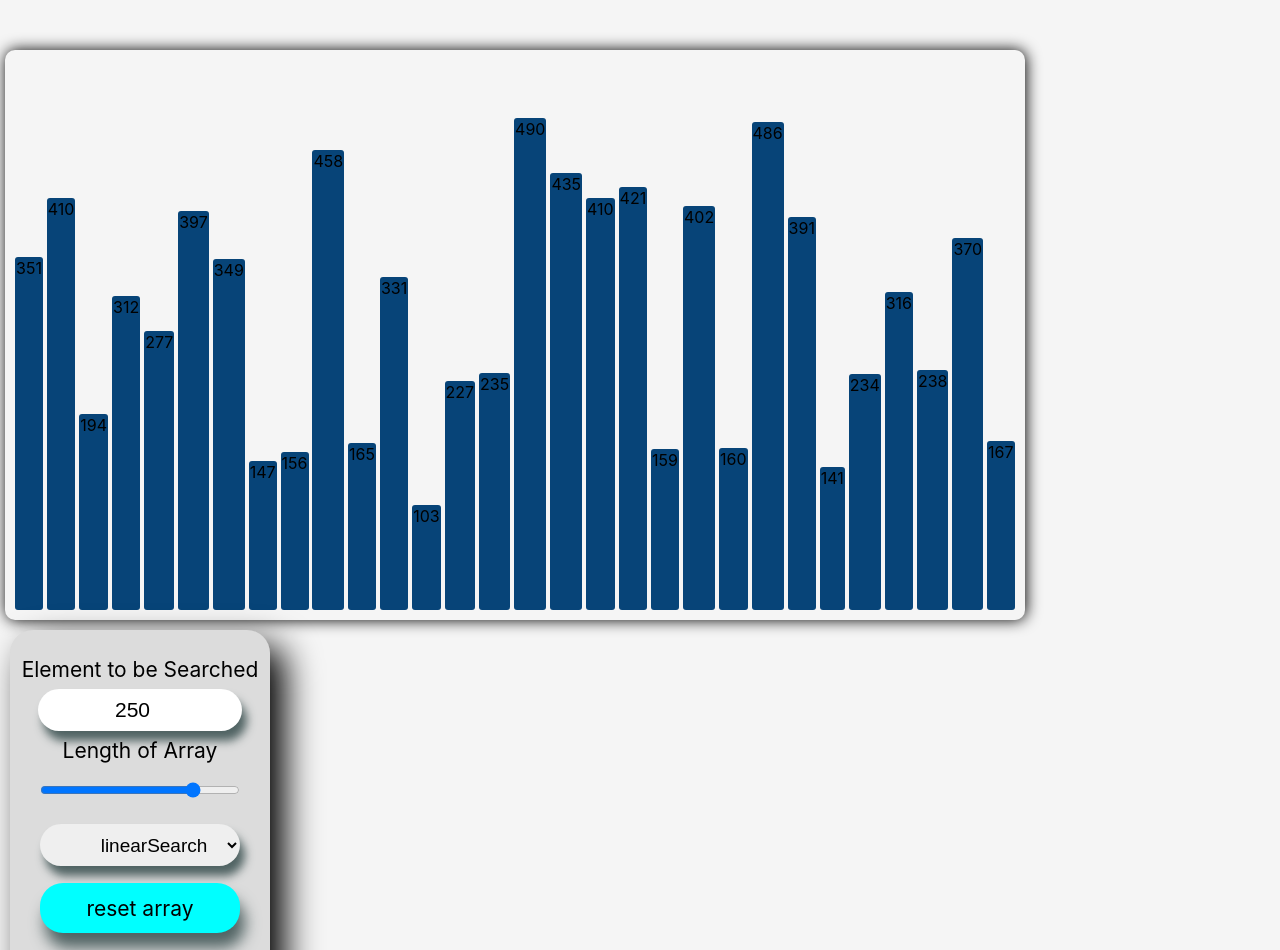
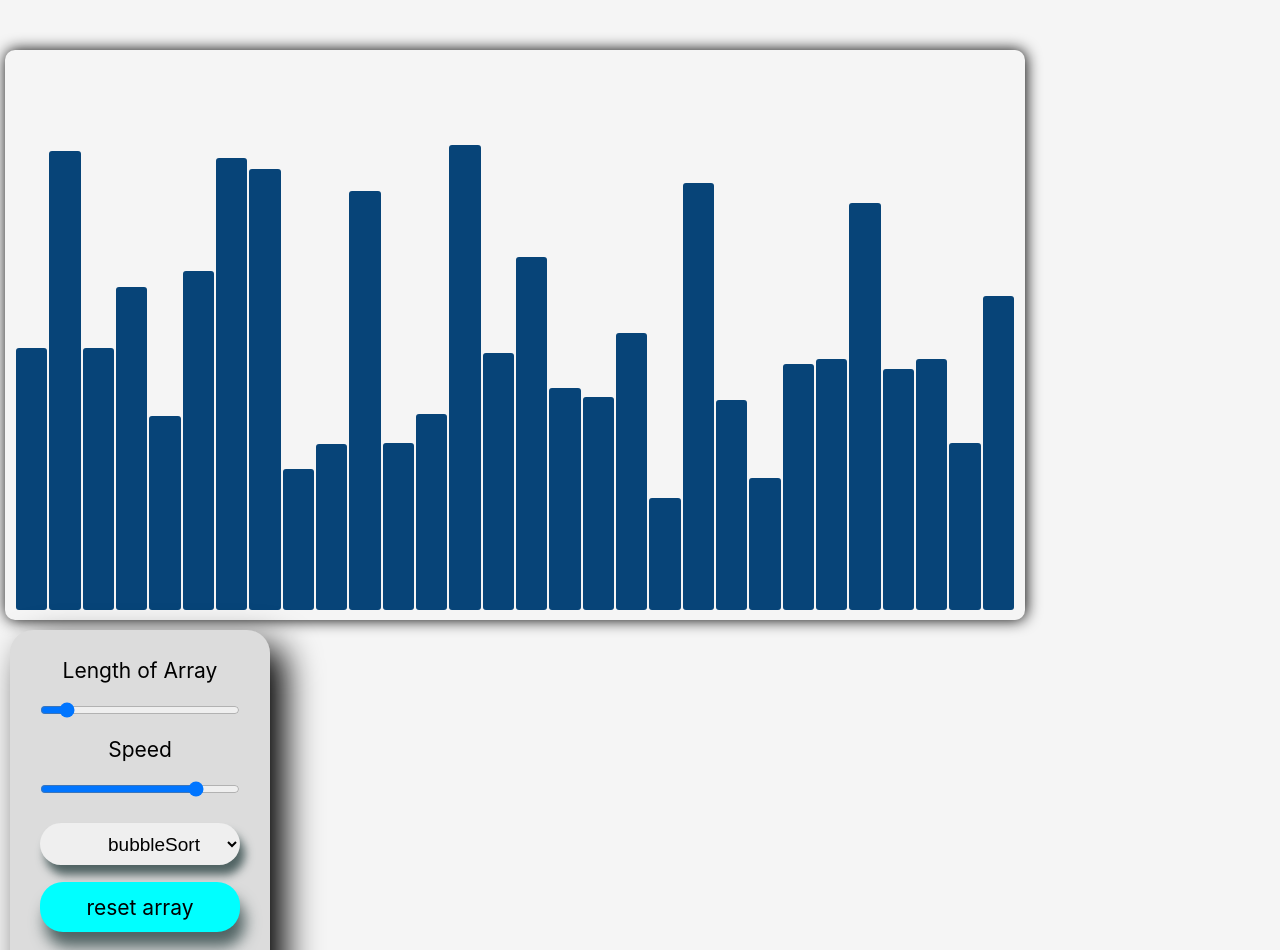
Before and after one commit to ksushant6566/visual-algos, a React (Create React App) app: page / in a window 1280 px wide. Shown: the top 950 px of the page. Built offline with nearby package versions, Linux system fonts and the light colour scheme.

Commit message:
insertSort and quickSort added

```diff
--- a/src/App.css
+++ b/src/App.css
@@ -100,7 +100,7 @@ input, .select {
 
 .sorting-array-bar {
   width: 50px;
-  transition: height 0.5s;
+  transition: height 0.2s;
   border-radius: 3px;
   margin: 0px 1px;
 }
--- a/src/App.js
+++ b/src/App.js
@@ -6,8 +6,8 @@ import './App.css';
 function App() {
   return (
     <div className="App">
-      <Searching />
-      {/* <Sorting /> */}
+      {/* <Searching /> */}
+      <Sorting />
     </div>
   );
 }
--- a/src/sortingAlgorithms/Sorting.js
+++ b/src/sortingAlgorithms/Sorting.js
@@ -1,6 +1,8 @@
 import React, { useEffect, useState } from 'react'
 import { getBubbleSortAnimation } from './bubbleSort'
-import { getMergeSortAnimation } from './mergeSort'
+import { getMergeSorted } from './mergeSort'
+import { getInsertionSorted } from './insertionSort'
+import { getQuickSorted } from './quickSort'
 
 const Sorting = () => {
 
@@ -20,6 +22,8 @@ const Sorting = () => {
     const sort =() => {
         if(sortAlgo === 'bubbleSort') bubbleSort()
         else if(sortAlgo === 'mergeSort') mergeSort()
+        else if(sortAlgo === 'insertionSort') insertionSort()
+        else if(sortAlgo === 'quickSort') quickSort()
     }
 
     const getNewArray = (size) => {
@@ -38,6 +42,8 @@ const Sorting = () => {
         setMainArray(arr)
 
     }
+
+// BUBBLE SORT
 
     const bubbleSort = () => {
         const {animations, arr} = getBubbleSortAnimation(mainArray)
@@ -89,8 +95,10 @@ const Sorting = () => {
 
     }
 
+// MERGE SORT
+
     const mergeSort = () => {
-        let { sortedArray, count } = getMergeSortAnimation(mainArray, speed)
+        let { sortedArray, count } = getMergeSorted(mainArray, speed)
 
 
         const newArr = []
@@ -111,6 +119,42 @@ const Sorting = () => {
 
     }
 
+// INSERTION SORT
+
+    const insertionSort = () => {
+        const { arr, counter } = getInsertionSorted(mainArray, speed)
+        let newArray = [];
+
+        for(let i =0; i < size; i++) newArray.push({ idx: i,val: arr[i] })
+
+            setTimeout(() => {
+                setMainArray(newArray)
+
+                for(let i = 0; i < size; i++) {
+                    document.getElementsByClassName('sorting-array-bar')[i].style.backgroundColor = 'purple'
+                }
+            }, counter * speed);
+    }
+
+// QUICK SORT
+
+    const quickSort = () => {
+        const { sortedArray, counter } = getQuickSorted(mainArray, speed)
+
+        let newArray = []
+        for(let i =0; i < size; i++) newArray.push({ idx: i,val: sortedArray[i] })
+
+        setTimeout(() => {
+            setMainArray(newArray)
+
+            for(let i = 0; i < size; i++) {
+                document.getElementsByClassName('sorting-array-bar')[i].style.backgroundColor = 'purple'
+            }
+        }, counter * speed);
+
+    }
+
+// GET RANDOM NUMBER FROM A GIVEN INTERVAL
     const getNumFromInterval = (i, j) => {
         return i + Math.floor(Math.random() * (j-i))
     }
@@ -144,7 +188,7 @@ const Sorting = () => {
                     value = {size}
                     onChange = {(e) => setSize(e.target.value)}
                     min = "5"
-                    max = "100"
+                    max = "250"
                 >
                 </input>
 
--- /dev/null
+++ b/src/sortingAlgorithms/insertionSort.js
@@ -0,0 +1,50 @@
+export const getInsertionSorted = (mainArray, speed) => {
+
+    let arr = mainArray.map(item => item.val);
+
+    let bars = document.getElementsByClassName('sorting-array-bar');
+
+    let counter = 0;
+    for(let i = 1; i < arr.length; i++) {
+        let key = arr[i];
+        setTimeout(() => {
+            bars[i].style.backgroundColor = 'cyan'
+        }, (counter++) * speed);
+        counter+= 1;
+        let j = i-1;
+
+        while( j >= 0 && arr[j] > key) {
+            let jcur = j;
+
+            setTimeout(() => {
+                bars[jcur+1].style.backgroundColor = 'red'
+                bars[jcur+1].style.height = bars[jcur].style.height
+
+            }, (counter++) * speed);
+            setTimeout(() => {
+                bars[jcur+1].style.backgroundColor = '#074478'
+
+            }, (counter) * speed);
+
+            arr[j+1] = arr[j]
+            j--
+        }
+
+        setTimeout(() => {
+            bars[j+1].style.backgroundColor = 'cyan'
+            bars[j+1].style.height = `${key}px`
+
+        }, (counter++) * speed);
+
+        setTimeout(() => {
+            bars[j+1].style.backgroundColor = '#074478'
+        }, (counter+3) * speed);
+
+
+        arr[j+1] = key;
+    }
+    counter+= 5
+
+    return { arr , counter}
+
+}
--- a/src/sortingAlgorithms/mergeSort.js
+++ b/src/sortingAlgorithms/mergeSort.js
@@ -1,5 +1,5 @@
 var count = 0;
-export const getMergeSortAnimation = (tempArr, speed) => {
+export const getMergeSorted = (tempArr, speed) => {
 
     let arr = tempArr.map(item => item.val)
     count = 0;
--- /dev/null
+++ b/src/sortingAlgorithms/quickSort.js
@@ -0,0 +1,85 @@
+var counter = 0;
+var speed = 0;
+export const getQuickSorted = (mainArray, superSpeed) => {
+
+    const sortedArray = mainArray.map(item => item.val);
+
+    counter = 0;
+    speed = superSpeed
+    quickSort(sortedArray, 0, sortedArray.length-1)
+    counter+=5
+
+    return { sortedArray, counter }
+}
+
+const quickSort = (arr, lo, hi) => {
+
+    if(lo > hi ) return
+
+    let pivot = arr[hi]
+
+    setTimeout(() => {
+        document.getElementsByClassName('sorting-array-bar')[hi].style.backgroundColor = 'cyan'
+    }, (counter++) * speed);
+
+    let pi = partition(arr, pivot, lo, hi)
+
+    setTimeout(() => {
+        document.getElementsByClassName('sorting-array-bar')[pi].style.backgroundColor = 'green'
+    }, (counter++) * speed);
+
+    quickSort(arr, lo, pi-1)
+    quickSort(arr, pi+1, hi)
+}
+
+const partition = (arr, pivot, lo, hi) => {
+    let i = lo
+    let j = lo
+
+    while(i <= hi) {
+        let a = i
+        let b = j
+
+        setTimeout(() => {
+            document.getElementsByClassName('sorting-array-bar')[a].style.backgroundColor = 'cyan'
+        }, (counter++) * speed);
+
+
+        if(arr[i] > pivot) {
+            setTimeout(() => {
+                document.getElementsByClassName('sorting-array-bar')[a].style.backgroundColor = '#074478'
+            }, (counter++) * speed);
+
+            i++
+        }
+        else {
+            setTimeout(() => {
+                document.getElementsByClassName('sorting-array-bar')[a].style.backgroundColor = 'red'
+                document.getElementsByClassName('sorting-array-bar')[b].style.backgroundColor = 'red'
+
+                let temp = document.getElementsByClassName('sorting-array-bar')[a].style.height
+
+                document.getElementsByClassName('sorting-array-bar')[a].style.height = document.getElementsByClassName('sorting-array-bar')[b].style.height
+                document.getElementsByClassName('sorting-array-bar')[b].style.height = temp
+
+            }, (counter++) * speed);
+
+            setTimeout(() => {
+                document.getElementsByClassName('sorting-array-bar')[a].style.backgroundColor = '#074478'
+                document.getElementsByClassName('sorting-array-bar')[b].style.backgroundColor = '#074478'
+            }, (counter++) * speed);
+
+            swap(arr, i, j)
+            i++
+            j++
+        }
+
+    }
+    return j-1
+}
+
+const swap = (arr, i, j) => {
+    let temp = arr[i];
+    arr[i] = arr[j];
+    arr[j] = temp;
+}
```
